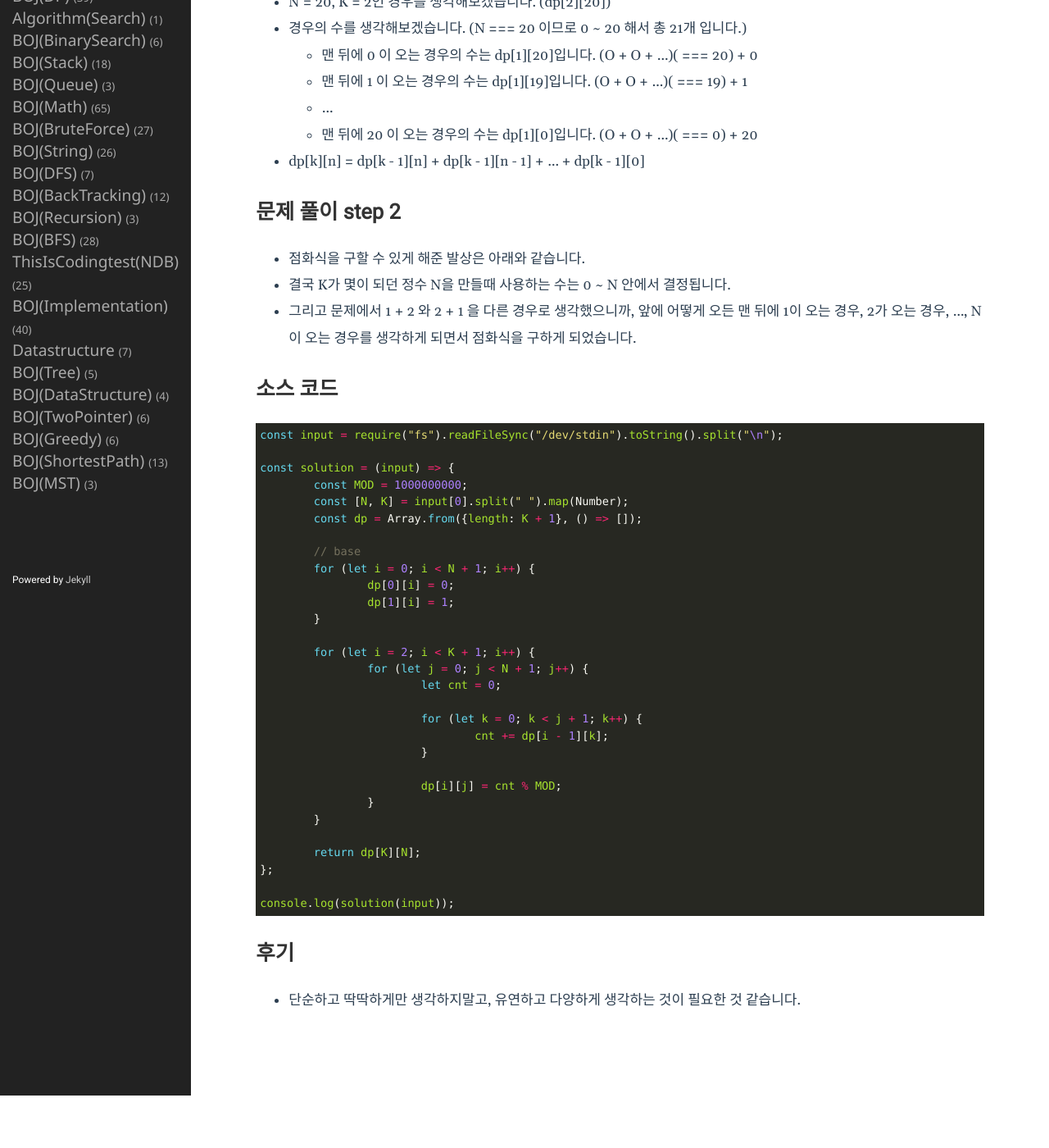
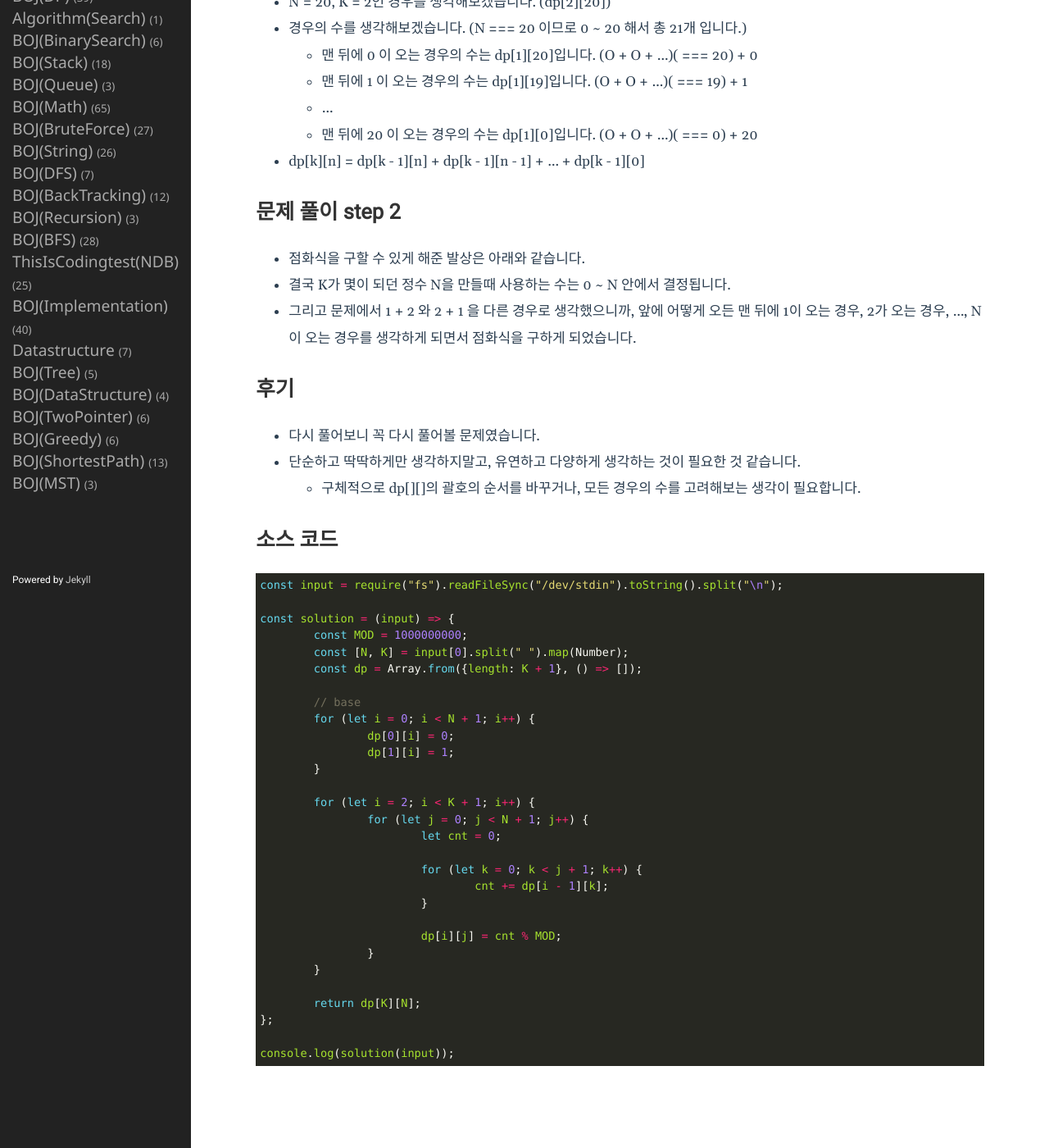
Before and after one commit to qkrrlgh519/qkrrlgh519.github.io, a Jekyll site: the page built from _posts/2021-03-02-BOJ-DP-2225.md, in a window 1280 px wide and 1400 px high, scrolled down 622 px. Shown: the whole window at 82% size. Built offline with Jekyll 4.4.1, drawn with Linux system fonts in a browser that asks for light colours; before the commit the page ends 1958 px from its top, so only the background shows below that.

Commit message:
feat: 백준 2225번 합분해 다시 풀고 후기 추가

````diff
--- a/_posts/2021-03-02-BOJ-DP-2225.md
+++ b/_posts/2021-03-02-BOJ-DP-2225.md
@@ -33,9 +33,15 @@ categories: BOJ(DP)
 - 결국 K가 몇이 되던 정수 N을 만들때 사용하는 수는 0 ~ N 안에서 결정됩니다.
 - 그리고 문제에서 1 + 2 와 2 + 1 을 다른 경우로 생각했으니까, 앞에 어떻게 오든 맨 뒤에 1이 오는 경우, 2가 오는 경우, ..., N이 오는 경우를 생각하게 되면서 점화식을 구하게 되었습니다.
 
+## 후기
+
+- 다시 풀어보니 꼭 다시 풀어볼 문제였습니다.
+- 단순하고 딱딱하게만 생각하지말고, 유연하고 다양하게 생각하는 것이 필요한 것 같습니다.
+  - 구체적으로 dp[][]의 괄호의 순서를 바꾸거나, 모든 경우의 수를 고려해보는 생각이 필요합니다.
+
 ## 소스 코드
 
-```jsx
+```javascript
 const input = require("fs").readFileSync("/dev/stdin").toString().split("\n");
 
 const solution = (input) => {
````
Also changed, not shown: other parts of _posts/2021-03-02-BOJ-DP-2225.md (+0 -4 lines).
